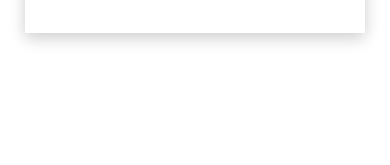
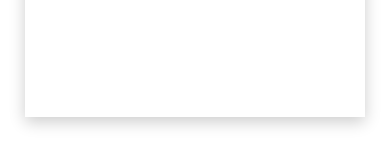
Before and after one commit to saMreact1/Workwise_Project, a plain HTML site: page HTML/login.html in a window 390 px wide. Shown: the part 583-748 px from the top of the page. Drawn offline with Linux system fonts and the light colour scheme.

Commit message:
made some changes

```diff
--- a/CSS/login.css
+++ b/CSS/login.css
@@ -240,12 +240,13 @@ form p.noacct a {
 
     div.container {
         width: 100%;
+        height: 100vh;
         padding: 5px;
     }
 
     div.container .innercont {
         width: 100%;
-        height: 70vh;
+        height: 80vh;
         padding: 25px 20px;
         margin-left: 0;
         margin-top: 0;
```
